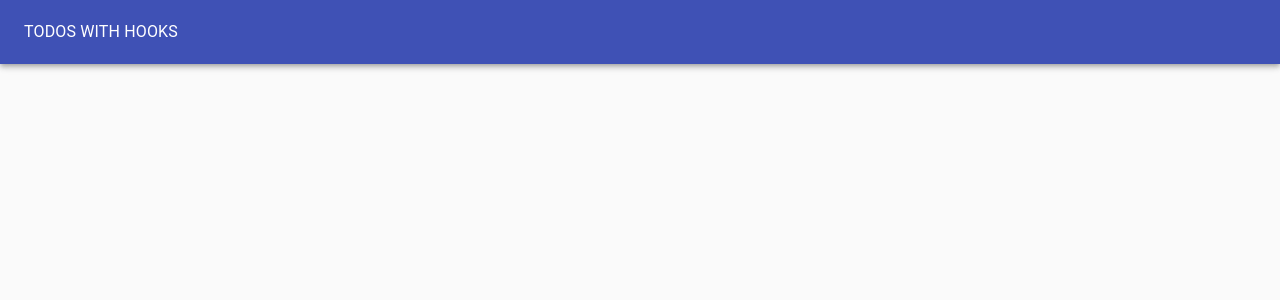
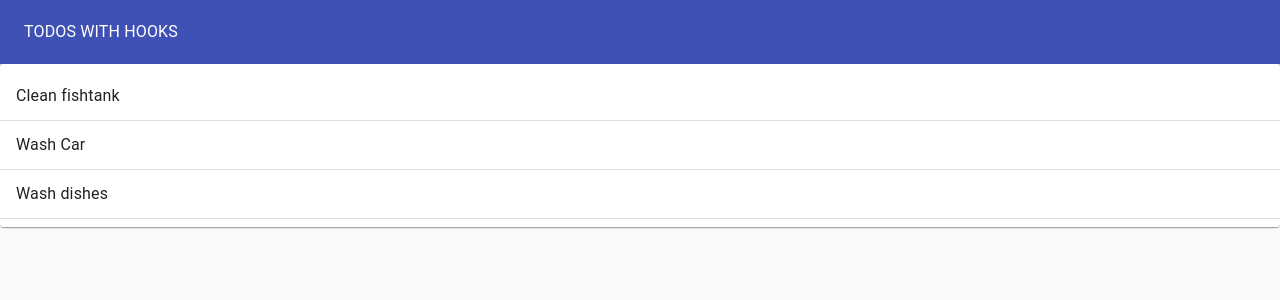
Before and after one commit to ModernReactBootcamp/33_React_Hooks_Project, a React (Create React App) app: page / in a window 1280 px wide. Shown: the top 300 px of the page. Built offline with nearby package versions, Linux system fonts and the light colour scheme.

Commit message:
add displaying todos

```diff
--- a/src/TodoApp.js
+++ b/src/TodoApp.js
@@ -4,6 +4,7 @@
 import AppBar from '@material-ui/core/AppBar';
 import Toolbar from '@material-ui/core/Toolbar';
 import Grid from '@material-ui/core/Grid';
+import TodoList from './TodoList';
 
 export default function TodoApp() {
   const initialTodos = [
@@ -27,7 +28,7 @@
           <Typography color='inherit'>TODOS WITH HOOKS</Typography>
         </Toolbar>
       </AppBar>
-      {/* <TodoList todos={todos} ></TodoList> */}
+      <TodoList todos={todos}></TodoList>
     </Paper>
   );
 }
--- /dev/null
+++ b/src/TodoList.js
@@ -0,0 +1,23 @@
+import React from 'react';
+import Paper from '@material-ui/core/Paper';
+import List from '@material-ui/core/List';
+import ListItem from '@material-ui/core/ListItem';
+import ListItemText from '@material-ui/core/ListItemText';
+import Divider from '@material-ui/core/Divider';
+
+export default function TodoList(props) {
+  return (
+    <Paper>
+      <List>
+        {props.todos.map(todo => (
+          <>
+            <ListItem>
+              <ListItemText>{todo.task}</ListItemText>
+            </ListItem>
+            <Divider />
+          </>
+        ))}
+      </List>
+    </Paper>
+  );
+}
```
